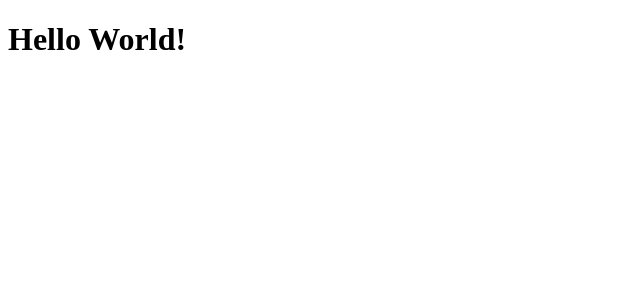
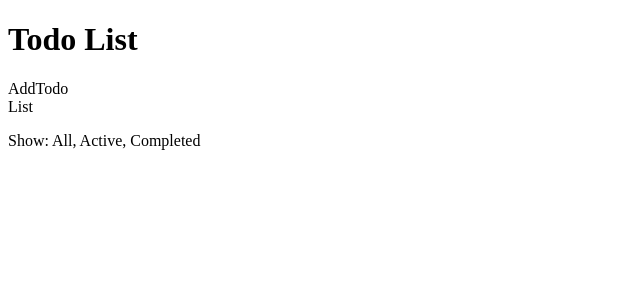
Before and after one commit to mrnbanzon/redux-todo, a React app: page / in a window 1280 px wide. Shown: the top 300 px of the page, without its empty margins (0-640 px from the left). Built offline with nearby package versions, Linux system fonts and the light colour scheme; the HTML template or start-up script is replaced by a standard one.

Commit message:
Initial structure of todo list app.

```diff
--- /dev/null
+++ b/src/components/AddTodo.jsx
@@ -0,0 +1,5 @@
+import React from 'react';
+
+const AddTodo = () => <div>AddTodo</div>;
+
+export default AddTodo;
--- /dev/null
+++ b/src/components/App.jsx
@@ -0,0 +1,15 @@
+import React from 'react';
+import AddTodo from './AddTodo.jsx';
+import TodoList from './TodoList.jsx';
+import Footer from './Footer.jsx';
+
+const App = () => (
+  <React.Fragment>
+    <h1>Todo List</h1>
+    <AddTodo />
+    <TodoList />
+    <Footer />
+  </React.Fragment>
+);
+
+export default App;
--- /dev/null
+++ b/src/components/Footer.jsx
@@ -0,0 +1,15 @@
+import React from 'react';
+
+const Footer = () => (
+  <div>
+    <p>
+      Show: <a>All</a>
+      {', '}
+      <a>Active</a>
+      {', '}
+      <a>Completed</a>
+    </p>
+  </div>
+);
+
+export default Footer;
--- /dev/null
+++ b/src/components/TodoList.jsx
@@ -0,0 +1,5 @@
+import React from 'react';
+
+const TodoList = () => <div>List</div>;
+
+export default TodoList;
--- a/src/index.js
+++ b/src/index.js
@@ -1,4 +1,5 @@
 import React from 'react';
 import ReactDOM from 'react-dom';
+import App from './components/App.jsx';
 
-ReactDOM.render(<h1>Hello World!</h1>, document.getElementById('app'));
+ReactDOM.render(<App />, document.getElementById('app'));
```
Also changed, not shown: 1 other file (tests, documents, lock files or other folders).
